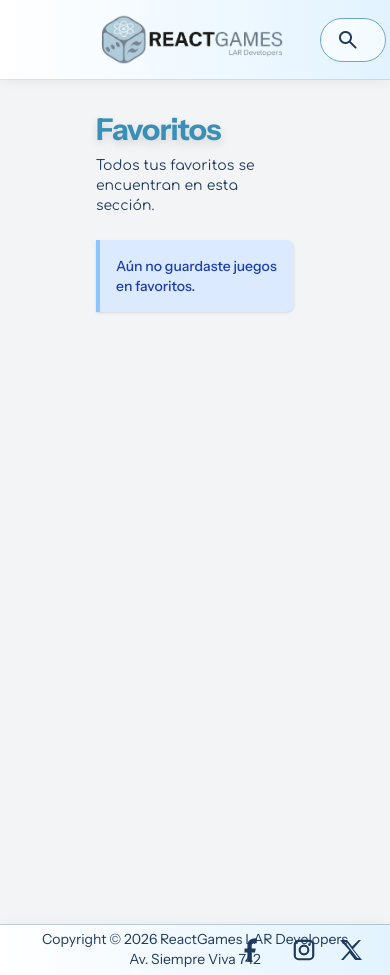
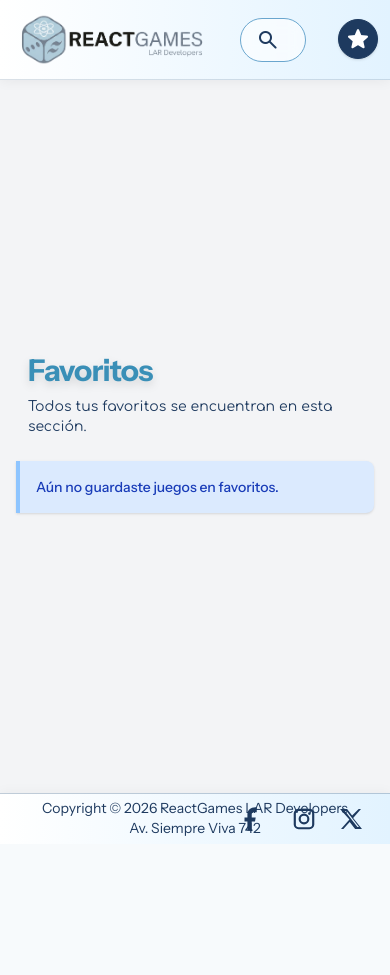
Before and after one commit to nramiror/TUDW_PWA_LAR_Developers_TP_React_2, a React (Vite) app: page /favorites in a window 390 px wide. After the commit the page ends 844 px from the top, so only its background shows below. Built offline with nearby package versions, Linux system fonts and the light colour scheme.

Commit message:
- Resolution of unequal margins

```diff
--- a/src/Components/FavIcon/FavIcon.jsx
+++ b/src/Components/FavIcon/FavIcon.jsx
@@ -5,7 +5,7 @@ const FavIcon = ({ variant = "nav", isFavorite = false, onClick, to, ariaLabel =
   const cardStyles = isFavorite
     ? "bg-secondary text-white border-secondary shadow-md hover:border-[3px] hover:border-white"
     : "bg-white text-secondary border-primary/20 hover:border-secondary hover:border-[3px]";
-  const baseCircle = "inline-flex items-center justify-center w-10 h-10 rounded-full border shadow-sm transition-transform duration-100 will-change-transform focus-visible:outline-none focus-visible:ring-2 focus-visible:ring-secondary focus-visible:ring-offset-2";
+  const baseCircle = "inline-flex items-center justify-center w-10 h-10 rounded-full border shadow-sm transition-colors duration-100 focus-visible:outline-none focus-visible:ring-2 focus-visible:ring-secondary focus-visible:ring-offset-2";
   const isNavVariant = variant === 'nav';
   const isFilled = isNavVariant || isFavorite;
   const iconSize = isNavVariant ? '28px' : '24px';
--- a/src/Components/Header/Header.jsx
+++ b/src/Components/Header/Header.jsx
@@ -4,7 +4,7 @@ import { Link } from 'react-router-dom';
 import SearchBox from '../SearchBox/SearchBox';
 const Header = ({ onSearchChange }) => {
   return (
-    <header className="fixed top-0 left-0 right-0 z-50 w-full h-20 px-24 flex items-center justify-between border-b border-[#829AB1]/30 bg-[linear-gradient(to_left,#E2F3FF_0%,#FFFFFF_100%)] shadow-[0_1px_12px_rgba(15,23,42,0.06)]">
+    <header className="fixed top-0 left-0 right-0 z-50 w-full h-20 px-4 flex items-center justify-between border-b border-[#829AB1]/30 bg-[linear-gradient(to_left,#E2F3FF_0%,#FFFFFF_100%)] shadow-[0_1px_12px_rgba(15,23,42,0.06)] sm:px-8 lg:px-24">
       <div className="flex-shrink-0">
         <Link to="/" aria-label="Ir al inicio">
           <img
--- a/src/Components/List/List.jsx
+++ b/src/Components/List/List.jsx
@@ -16,9 +16,9 @@ function List({
   }
 
   return (
-    <ul className={`grid grid-cols-[repeat(auto-fit,200px)] justify-start gap-x-4 gap-y-4 ${className}`}>
+    <ul className={`grid grid-cols-[repeat(auto-fit,200px)] justify-center gap-x-4 gap-y-4 ${className}`}>
       {items.map((item) => (
-        <li key={item.id} className="flex justify-start">
+        <li key={item.id} className="flex justify-center">
           <Card
             image={item.image}
             name={item.name}
--- a/src/Pages/Favorites/Favorites.jsx
+++ b/src/Pages/Favorites/Favorites.jsx
@@ -4,8 +4,8 @@ import Title from '../../Components/Title/Title';
 
 const Favorites = ({ games = [], onViewDetails, onToggleFavorite }) => {
   return (
-    <div className="mx-auto flex w-full max-w-7xl flex-col items-start gap-6 px-24 pb-10 pt-8 min-h-screen">
-      <div className="w-full text-left">
+    <div className="mx-auto flex w-full max-w-7xl flex-col items-start gap-6 px-4 pb-10 pt-8 sm:px-8 lg:px-24">
+      <div className="w-full pl-3 text-left sm:pl-4">
         <Title level={2} className="text-left">
           Favoritos
         </Title>
--- a/src/Pages/Home/Home.jsx
+++ b/src/Pages/Home/Home.jsx
@@ -53,8 +53,8 @@ const Home = ({
   );
 
   return (
-    <div className="mx-auto flex w-full max-w-7xl flex-col items-start gap-6 px-24 pb-10 pt-8 min-h-screen">
-      <div className="w-full text-left">
+    <div className="mx-auto flex w-full max-w-7xl flex-col items-start gap-6 px-4 pb-10 pt-8 sm:px-8 lg:px-24">
+      <div className="w-full pl-3 text-left sm:pl-4">
         <Title level={2} className="text-left">
           Bienvenido/a a ReactGames
         </Title>
--- a/src/index.css
+++ b/src/index.css
@@ -20,6 +20,6 @@
         font-family: var(--font-comfortaa);
         margin: 0;
         -webkit-font-smoothing: antialiased;
-        scrollbar-gutter: stable;
+
     }
 }
```
